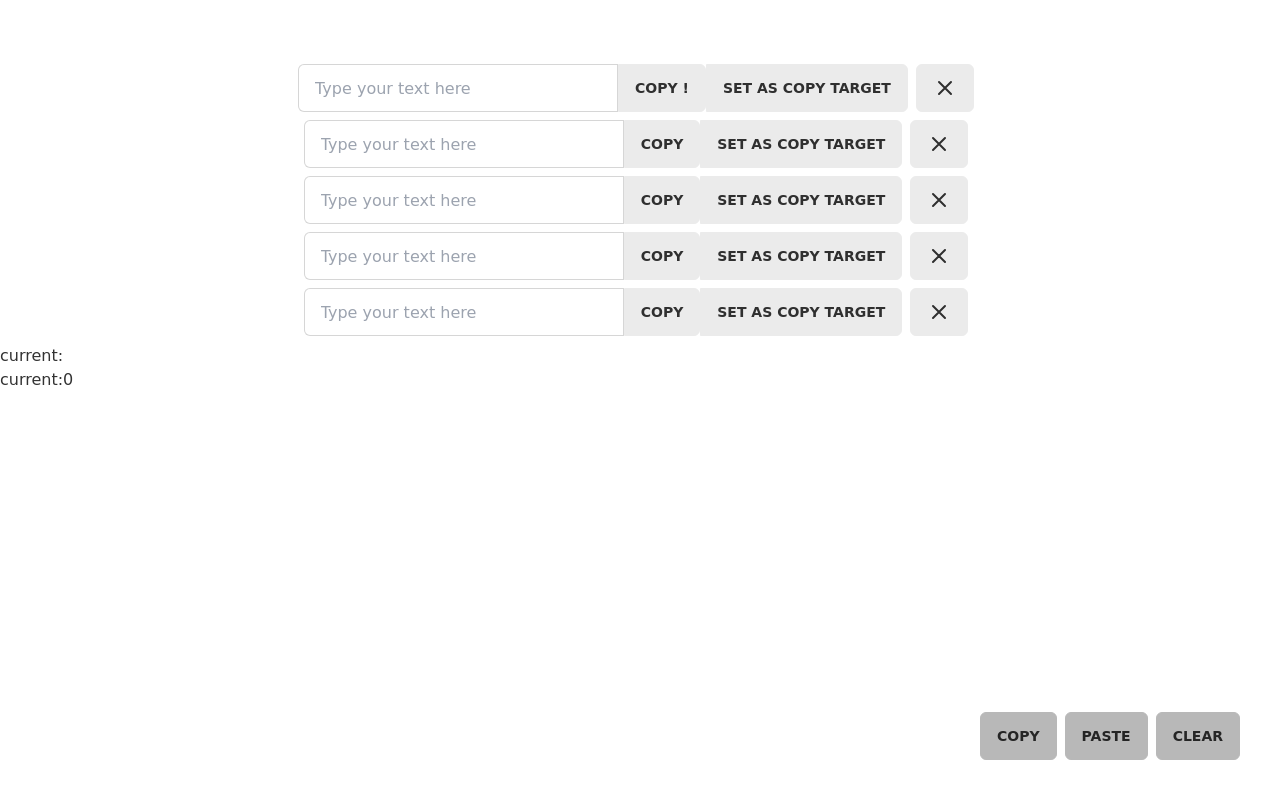
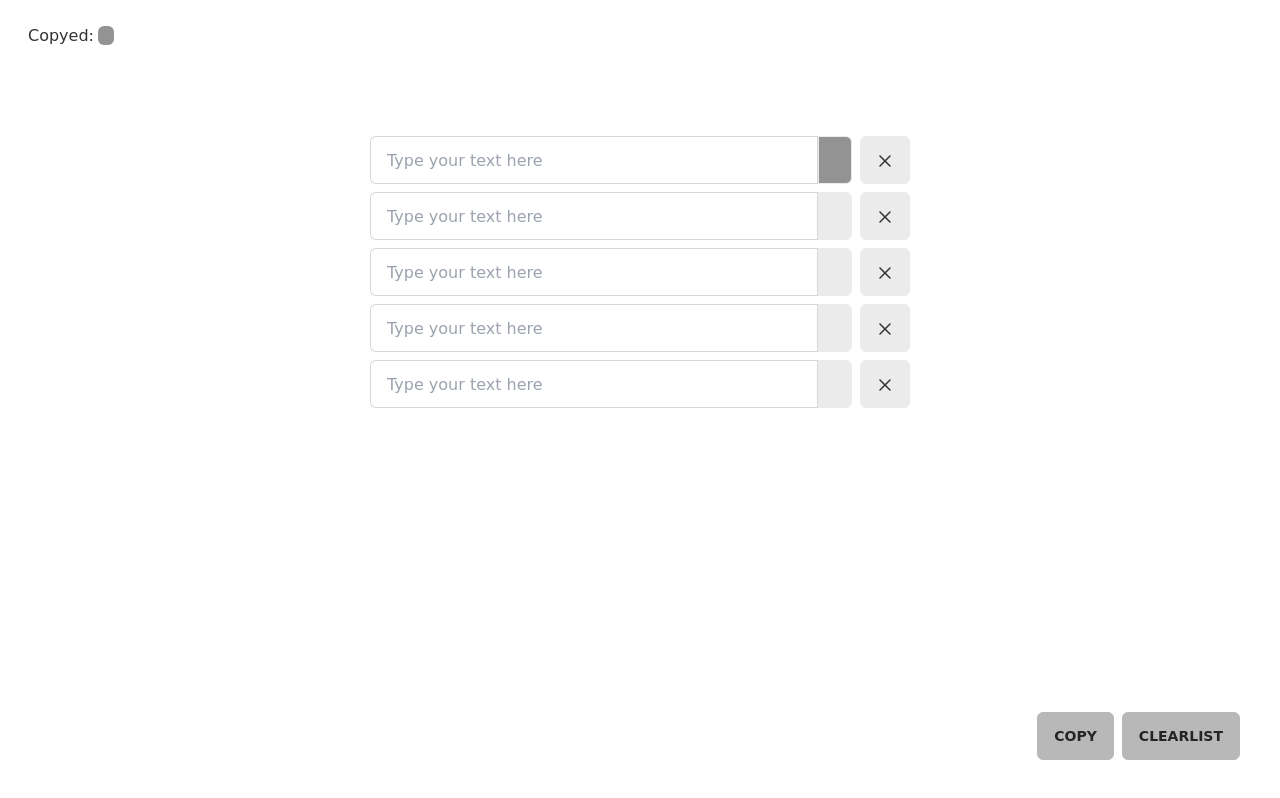
Before and after one commit to Mrbunker/clipboards, a Vue app: page / in a window 1280 px wide. Built offline with nearby package versions, Linux system fonts and the light colour scheme.

Commit message:
fast copy mode

```diff
--- a/src/components/InputList.vue
+++ b/src/components/InputList.vue
@@ -2,12 +2,12 @@
   import { computed, ref } from "vue";
   import { onKeyStroke, useActiveElement, useStorage } from "@vueuse/core";
 
-  interface StateItem {
+  interface IStateItem {
     content: string;
     id: number;
   }
 
-  const initState: StateItem[] = [
+  const initState: IStateItem[] = [
     { content: "", id: 0 },
     { content: "", id: 1 },
     { content: "", id: 2 },
@@ -15,7 +15,7 @@
     { content: "", id: 4 },
   ];
   const initStateStr = JSON.stringify(initState);
-  const stateList = useStorage<StateItem[]>("Datalist", JSON.parse(initStateStr));
+  const stateList = useStorage<IStateItem[]>("Datalist", JSON.parse(initStateStr));
 
   /** stateList 中，第一个 content 为空的下标 */
   const emptyIndex = computed(() => {
@@ -24,22 +24,32 @@
     });
   });
 
-  const currentCopyIndex = useStorage<number>("currentCopyIndex", 0);
-  const setCurrentCopyIndex = (index: number) => {
-    currentCopyIndex.value = index;
+  const currentCopyId = useStorage<number>("currentCopyId", 0);
+  const setCurrentCopyId = (id: number) => {
+    currentCopyId.value = id;
   };
 
   const currentCopyText = ref("");
+
   // !todo settings.json
-  const settings = useStorage<{ trim: boolean; quick: boolean }>(
+  const settingJson = {
+    trim: true,
+    quick: true,
+    showCopyItemBtn: false,
+    showPasteItemBtn: false,
+  };
+  const settings = useStorage<typeof settingJson>(
     "settings",
-    JSON.parse(
-      JSON.stringify({
-        trim: true,
-        quick: true,
-      }),
-    ),
+    JSON.parse(JSON.stringify(settingJson)),
   );
+
+  interface IActionItem {
+    action: "pasteItem" | "undoClear" | "clearList";
+    lastStateList: IStateItem[];
+  }
+  /** 操作列表栈，
+   * 记录对 stateList 的修改，如粘贴写入、清除、撤销清除所有 */
+  const actionList: IActionItem[] = [];
 
   const getFormatText = (text: string) => {
     if (settings.value.trim) return text.trim();
@@ -52,32 +62,37 @@
 
   const handleInputChange = () => {
     // 完成新的输入后不允许 undo clear
-    if (clearBtn.value.btnState === "undo") clearBtn.value.btnState = "clear";
+    if (clearBtn.value.btnState === "undoClear") clearBtn.value.btnState = "clearList";
   };
 
-  const clearBtn = ref<{ btnState: "clear" | "undo"; saveThelastState: StateItem[] }>({
-    btnState: "clear",
+  const clearBtn = ref<{ btnState: "clearList" | "undoClear"; saveThelastState: IStateItem[] }>({
+    btnState: "clearList",
     saveThelastState: [],
   });
 
-  const handleClearBtnClick = (btnState: "clear" | "undo") => {
-    if (btnState === "clear") {
+  const handleClear = (btnState: "clearList" | "undoClear") => {
+    actionList.push({ action: btnState, lastStateList: stateList.value });
+
+    if (btnState === "clearList") {
       clearBtn.value.saveThelastState = stateList.value;
       stateList.value = JSON.parse(initStateStr);
-      clearBtn.value.btnState = "undo";
+      clearBtn.value.btnState = "undoClear";
     } else {
       stateList.value = clearBtn.value.saveThelastState;
-      clearBtn.value.btnState = "clear";
+      clearBtn.value.btnState = "clearList";
     }
   };
 
   const handlePaste = async (str?: string) => {
     const clipText = getFormatText(await navigator.clipboard.readText());
+
+    actionList.push({ action: "pasteItem", lastStateList: stateList.value });
+
     // 如果有空的输入框，就插入到空输入框中，否则新开一个
     if (emptyIndex.value !== -1) {
       stateList.value[emptyIndex.value].content = clipText;
     } else {
-      const newItem: StateItem = {
+      const newItem: IStateItem = {
         content: str ?? clipText,
         id: stateList.value[stateList.value.length - 1].id + 1,
       };
@@ -85,83 +100,119 @@
     }
   };
 
-  const handleCopyItem = (item: StateItem) => {
+  const handleCopyItem = (item: IStateItem) => {
     navigator.clipboard.writeText(item.content);
     currentCopyText.value = item.content;
-    console.log(currentCopyText.value);
   };
 
   const handleCopy = () => {
-    if (currentCopyIndex.value === stateList.value.length) {
-      currentCopyIndex.value = 0;
-      currentCopyText.value = "复制到底了";
+    if (currentCopyId.value === stateList.value.length) {
+      currentCopyId.value = stateList.value[0].id;
+      currentCopyText.value = "";
     } else {
-      currentCopyText.value = stateList.value[currentCopyIndex.value].content;
+      currentCopyText.value = stateList.value[currentCopyId.value].content;
       navigator.clipboard.writeText(currentCopyText.value);
-      currentCopyIndex.value = currentCopyIndex.value + 1;
+      currentCopyId.value = currentCopyId.value + 1;
     }
   };
 
   /** 当按下 ctrl+v 时 */
   onKeyStroke(["v", "V"], (e) => {
     // 完成新的输入后不允许 undo clear
-    if (clearBtn.value.btnState === "undo") clearBtn.value.btnState = "clear";
+    if (clearBtn.value.btnState === "undoClear") clearBtn.value.btnState = "clearList";
 
     // 正在聚焦输入框时，不触发快捷键
     const activeElement = useActiveElement();
-    if (activeElement.value?.dataset.type === "input") return;
+    if (activeElement.value?.dataset.hotKeyEnable === "disable") return;
 
     if (!e.ctrlKey) return;
     e.preventDefault();
     handlePaste();
   });
 
-  /** 当按下 ctrl+v 时 */
+  /** 当按下 ctrl+c 时 */
   onKeyStroke(["c", "C"], (e) => {
     // 正在聚焦输入框时，不触发快捷键
     const activeElement = useActiveElement();
-    if (activeElement.value?.dataset.type === "input") return;
+    console.log("| ", activeElement.value?.dataset);
+    if (activeElement.value?.dataset.hotKeyEnable === "disable") return;
 
     if (!e.ctrlKey) return;
     e.preventDefault();
     handleCopy();
   });
+
+  /** 当按下 ctrl+z 时 */
+  onKeyStroke(["z", "Z"], (e) => {
+    // 正在聚焦输入框时，不触发快捷键
+    const activeElement = useActiveElement();
+    if (activeElement.value?.dataset.hotKeyEnable === "disable") return;
+    if (!e.ctrlKey) return;
+    e.preventDefault();
+
+    // stateList.value = actionList[actionList.length].lastStateList;
+    // actionList.pop();
+  });
 </script>
 <template>
+  <div class="p-6">
+    <div>
+      <span class="px-1">Copyed:</span>
+      <span class="rounded-md px-2 text-primary-content bg-primary-focus">{{
+        currentCopyText
+      }}</span>
+    </div>
+  </div>
   <div class="py-16">
     <div class="pb-2" v-for="(item, index) in stateList" :key="item.id">
       <div class="flex content-center justify-center">
         <input
           type="text"
+          :tabindex="index + 1"
           placeholder="Type your text here"
-          class="input input-bordered w-full max-w-xs rounded-md rounded-r-none"
-          data-type="input"
+          class="input input-bordered w-full max-w-md rounded-md rounded-r-none"
+          data-hot-key-enable="disable"
           @input="handleInputChange()"
           spellcheck="false"
           v-model="item.content"
         />
 
-        <button :class="`btn rounded-md rounded-l-none `" @click="handleCopyItem(item)">
-          copy {{ item.id === currentCopyIndex ? "!" : "" }}
+        <button
+          class="btn w-6 mr-2 rounded-md rounded-l-none"
+          :class="{
+            'bg-primary-focus': item.id === currentCopyId,
+            'bg-neutral': item.id !== currentCopyId,
+          }"
+          title="set as copy target"
+          @click="setCurrentCopyId(item.id)"
+        ></button>
+
+        <button v-if="settings.showCopyItemBtn" class="btn" @click="handleCopyItem(item)">
+          copy
         </button>
 
-        <button class="btn rounded-md rounded-l-none" @click="setCurrentCopyIndex(index)">
-          set as copy target
-        </button>
-        <button class="btn rounded-md mx-2" @click="handleDelectBtnClick(index)">
+        <button
+          class="btn bg-neutral p-3 rounded-md"
+          title="delete"
+          @click="handleDelectBtnClick(index)"
+        >
           <!-- prettier-ignore -->
-          <svg xmlns="http://www.w3.org/2000/svg" class="h-6 w-6" fill="none" viewBox="0 0 24 24" stroke="currentColor" > <path stroke-linecap="round" stroke-linejoin="round" stroke-width="2" d="M6 18L18 6M6 6l12 12" /> </svg>
+          <svg width="24" height="24" viewBox="0 0 48 48" fill="none" xmlns="http://www.w3.org/2000/svg"><path d="M14 14L34 34" stroke="#333" stroke-width="3" stroke-linecap="round" stroke-linejoin="round"/><path d="M14 34L34 14" stroke="#333" stroke-width="3" stroke-linecap="round" stroke-linejoin="round"/></svg>
         </button>
       </div>
     </div>
-    <div>current:{{ currentCopyText }}</div>
-    <div>current:{{ +currentCopyIndex }}</div>
   </div>
 
   <div class="fixed right-10 bottom-10 flex justify-center content-center">
     <button class="btn btn-primary rounded-md mr-2" @click="handleCopy">copy</button>
-    <button class="btn btn-primary rounded-md mr-2" @click="handlePaste()">paste</button>
-    <button class="btn btn-primary rounded-md" @click="handleClearBtnClick(clearBtn.btnState)">
+    <button
+      v-if="settings.showPasteItemBtn"
+      class="btn btn-primary rounded-md mr-2"
+      @click="handlePaste()"
+    >
+      paste
+    </button>
+    <button class="btn btn-primary rounded-md" @click="handleClear(clearBtn.btnState)">
       {{ clearBtn.btnState }}
     </button>
   </div>
```
Also changed, not shown: 1 other file (tests, documents, lock files or other folders).
